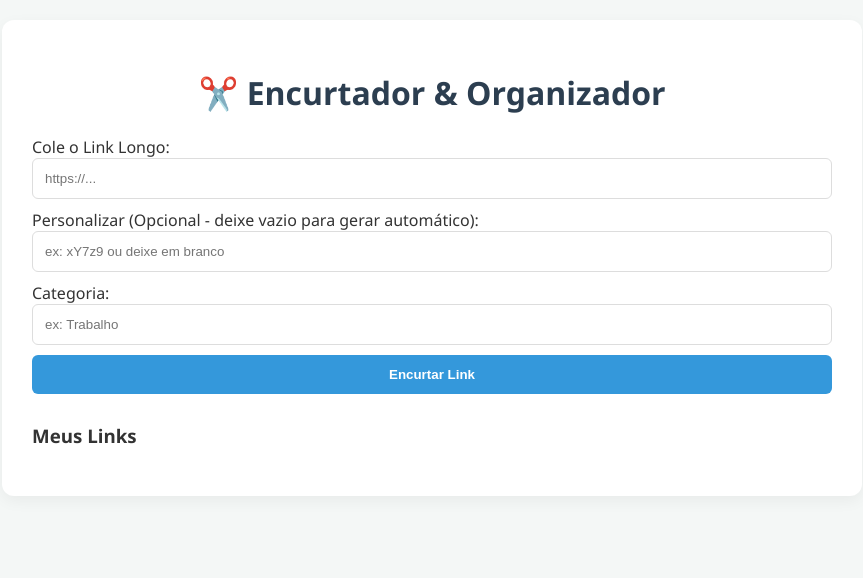
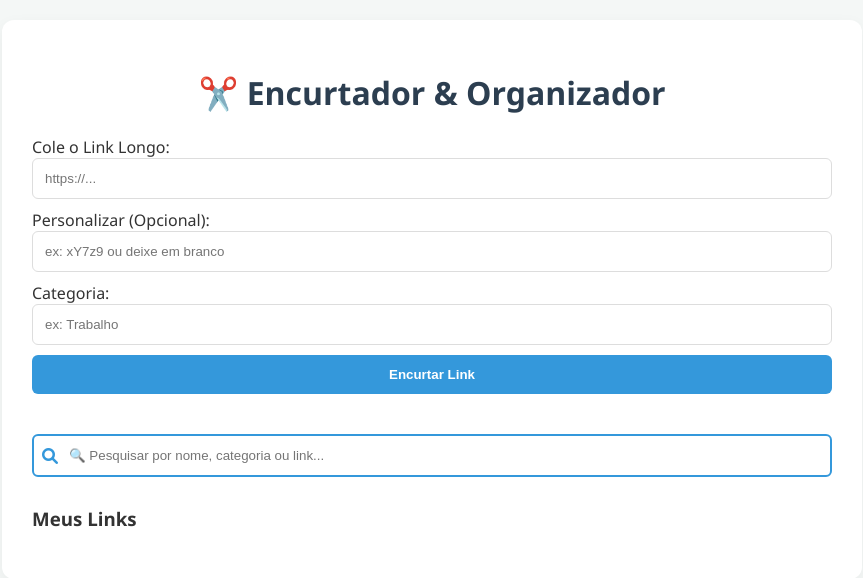
Before and after one commit to santos1513lopes-lgtm/meu-encurtador, a Flask app: page / in a window 1280 px wide. Shown: the top 578 px of the page, without its empty margins (208-1071 px from the left). Run offline with Flask 3, Linux system fonts and the light colour scheme.

Commit message:
Adicionada barra de pesquisa

```diff
--- a/templates/index.html
+++ b/templates/index.html
@@ -13,6 +13,11 @@
         input, button { width: 100%; padding: 12px; margin-bottom: 10px; border: 1px solid #ddd; border-radius: 6px; box-sizing: border-box; }
         button { background-color: #3498db; color: white; border: none; font-weight: bold; cursor: pointer; transition: 0.3s; }
         button:hover { background-color: #2980b9; }
+
+        /* Estilo da Barra de Pesquisa */
+        .search-box { margin-top: 30px; margin-bottom: 10px; position: relative; }
+        .search-box input { border: 2px solid #3498db; padding-left: 35px; }
+        .search-icon { position: absolute; left: 10px; top: 14px; color: #3498db; }
 
         .card { background: #fff; border-left: 5px solid #3498db; padding: 15px; margin-top: 15px; box-shadow: 0 2px 5px rgba(0,0,0,0.05); display: flex; justify-content: space-between; align-items: center; }
         .info { flex-grow: 1; }
@@ -35,7 +40,7 @@
             <label>Cole o Link Longo:</label>
             <input type="url" name="url_original" required placeholder="https://...">
 
-            <label>Personalizar (Opcional - deixe vazio para gerar automático):</label>
+            <label>Personalizar (Opcional):</label>
             <input type="text" name="url_curta" placeholder="ex: xY7z9 ou deixe em branco">
 
             <label>Categoria:</label>
@@ -44,13 +49,19 @@
             <button type="submit">Encurtar Link</button>
         </form>
 
+        <div class="search-box">
+            <i class="fas fa-search search-icon"></i>
+            <input type="text" id="inputBusca" onkeyup="filtrarLinks()" placeholder="🔍 Pesquisar por nome, categoria ou link...">
+        </div>
+
         <h3>Meus Links</h3>
+        <div id="listaLinks">
             {% for link in links %}
                 <div class="card">
                     <div class="info">
                         {% if link.categoria %} <span class="tag">{{ link.categoria }}</span> {% endif %}
                         <br>
-                    <a href="{{ base_url }}{{ link.url_curta }}" target="_blank" class="link-encurtado" id="link-{{ link.id }}">
+                        <a href="{{ base_url }}{{ link.url_curta }}" target="_blank" class="link-encurtado">
                             {{ base_url }}{{ link.url_curta }}
                         </a>
                         <small>{{ link.url_original }}</small>
@@ -60,22 +71,41 @@
                         <button class="btn-acao btn-copy" onclick="copiarLink('{{ base_url }}{{ link.url_curta }}')">
                             <i class="fas fa-copy"></i> Copiar
                         </button>
-
-                    <a href="/deletar/{{ link.id }}" class="btn-acao btn-delete" onclick="return confirm('Tem certeza que deseja apagar?')">
+                        <a href="/deletar/{{ link.id }}" class="btn-acao btn-delete" onclick="return confirm('Tem certeza?')">
                             <i class="fas fa-trash"></i>
                         </a>
                     </div>
                 </div>
             {% endfor %}
         </div>
+    </div>
 
     <script>
         function copiarLink(texto) {
             navigator.clipboard.writeText(texto).then(function() {
                 alert('Link copiado: ' + texto);
-            }, function(err) {
-                console.error('Erro ao copiar: ', err);
             });
+        }
+
+        // --- NOVA FUNÇÃO DE FILTRO ---
+        function filtrarLinks() {
+            // 1. Pega o que foi digitado
+            var input = document.getElementById('inputBusca');
+            var filtro = input.value.toLowerCase(); // Transforma em minúsculas
+            var lista = document.getElementById('listaLinks');
+            var cards = lista.getElementsByClassName('card');
+
+            // 2. Passa por cada cartão de link
+            for (var i = 0; i < cards.length; i++) {
+                var textoDoCard = cards[i].textContent || cards[i].innerText;
+
+                // 3. Verifica se o texto do cartão contém o que foi digitado
+                if (textoDoCard.toLowerCase().indexOf(filtro) > -1) {
+                    cards[i].style.display = ""; // Mostra
+                } else {
+                    cards[i].style.display = "none"; // Esconde
+                }
+            }
         }
     </script>
 </body>
```
Lines whose indentation alone changed are shown as unchanged.
